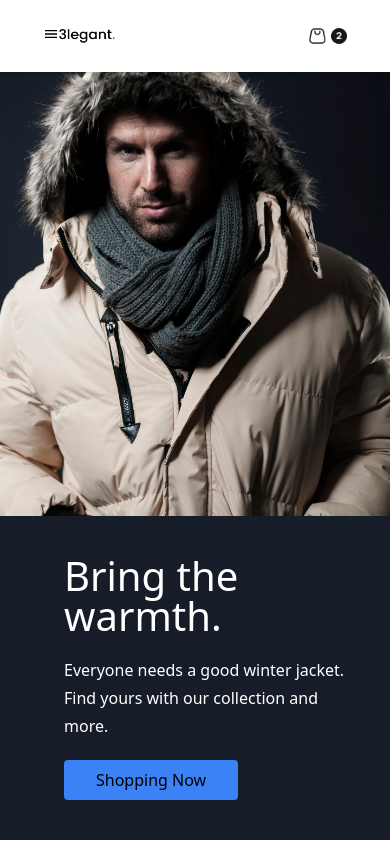
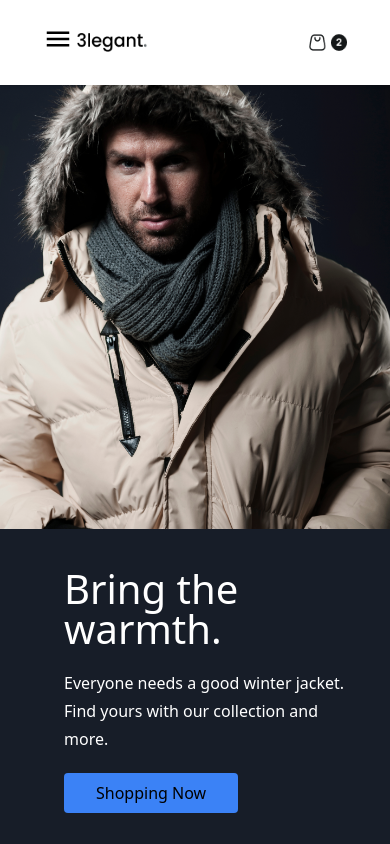
Before and after one commit to Ediana-Ekanem/road-map-app, a React (Vite) app: page / in a window 390 px wide. Shown: the top 844 px of the page. Built offline with nearby package versions, Linux system fonts and the light colour scheme.

Commit message:
fixing toggle issues on navbar

```diff
--- a/src/components/Navbar.jsx
+++ b/src/components/Navbar.jsx
@@ -13,28 +13,28 @@ function Navbar() {
       <header className="bg-white py-6 font-[Space Grotesk] shadow sticky top-0 ">
         <Container>
           <nav className="flex justify-between items-center">
-            <span className="icon md:hidden" onClick={toggleMenu}>
-              <ion-icon
-                name={showMenu ? "close" : "menu"}
-                className="text-3xl cursor-pointer"
-              ></ion-icon>
+            <span
+              className="icon md:hidden text-3xl cursor-pointer"
+              onClick={toggleMenu}
+            >
+              <ion-icon name={showMenu ? "close" : "menu"}></ion-icon>
             </span>
-            <div className="mr-[180px] md:mr-0">
-              <img className="w-13" src="/icons/3legant..png" alt="Logo" />
+            <div className="mr-36 w-[70px] lg:w-[100px]">
+              <img className="w-full" src="/icons/3legant..png" alt="Logo" />
             </div>
             <div
               className={`nav-links ${
                 showMenu ? "" : "hidden"
-              } md:block duration-200 md:static absolute rounded bg-white shadow-md md:shadow-none px-[50px] mt- md:mt-0 md:mr-6 py-7 md:py-0 md:my-0 md:min-h-fit min-h-[40vh] left-0 top-[9%] flex items-center`}
+              } md:block duration-200 md:static absolute mt-[60px] rounded bg-white shadow-md md:shadow-none px-[50px]  md:mt-0 md:mr-6 py-7 md:py-0 md:my-0 md:min-h-fit min-h-[30vh] left-0 top-[9%] flex items-center`}
             >
-              <ul className="flex md:flex-row flex-col md:items-center space-x-10 space-y-10 md:space-y-0 font-[Space Grotesk]">
+              <ul className="flex md:flex-row flex-col md:items-center space-x-10 space-y-8 md:space-y-0 font-[Space Grotesk]">
                 <li className="ml-[40px]">
-                  <a className="hover:text-blue-500" href="#">
+                  <a className="hover:text-blue-500 text-[16px]" href="#">
                     Home
                   </a>
                 </li>
                 <li className="flex items-center">
-                  <a className="hover:text-blue-500" href="#">
+                  <a className="hover:text-blue-500 text-[16px]" href="#">
                     Shop
                   </a>
                   <img
@@ -44,7 +44,7 @@ function Navbar() {
                   />
                 </li>
                 <li className="flex items-center">
-                  <a className="hover:text-blue-500" href="#">
+                  <a className="hover:text-blue-500 text-[16px]" href="#">
                     Product
                   </a>
                   <img
@@ -54,7 +54,7 @@ function Navbar() {
                   />
                 </li>
                 <li>
-                  <a className="hover:text-blue-500" href="#">
+                  <a className="hover:text-blue-500 text-[16px]" href="#">
                     Contact
                   </a>
                 </li>
```
